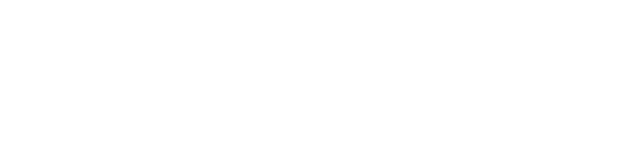
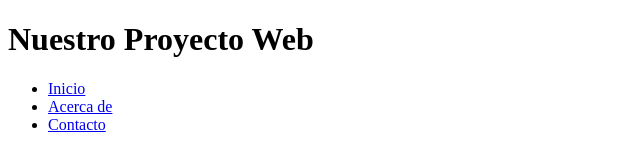
Before and after one commit to unai5665/proyecto-web, a plain HTML site: page index.html in a window 1280 px wide. Shown: the whole page, without its empty margins (0-640 px from the left). Drawn offline with Linux system fonts and the light colour scheme.

Commit message:
Header creado

```diff
--- a/index.html
+++ b/index.html
@@ -3,8 +3,19 @@
 <head>
     <meta charset="UTF-8">
     <meta name="viewport" content="width=device-width, initial-scale=1.0">
-    <title>Document</title>
+    <title>Proyecto Web</title>
 </head>
+<header>
+  <h1>Nuestro Proyecto Web</h1>
+  <nav>
+    <ul>
+      <li><a href="index.html">Inicio</a></li>
+      <li><a href="about.html">Acerca de</a></li>
+      <li><a href="contact.html">Contacto</a></li>
+    </ul>
+  </nav>
+</header>
+
 <body>
 
 </body>
```
